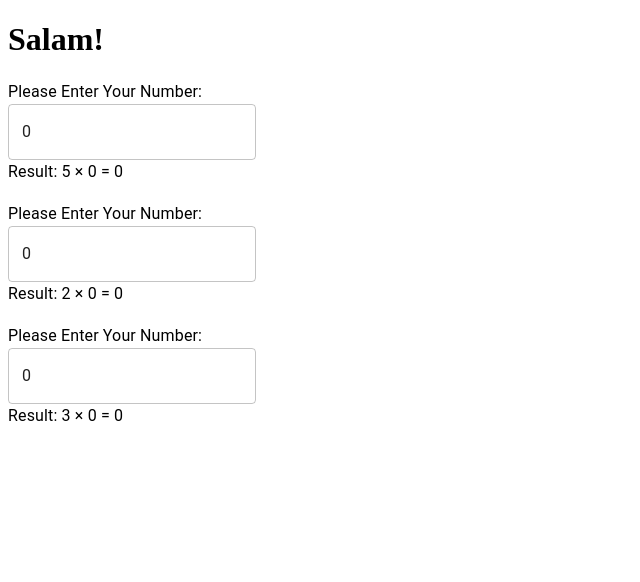
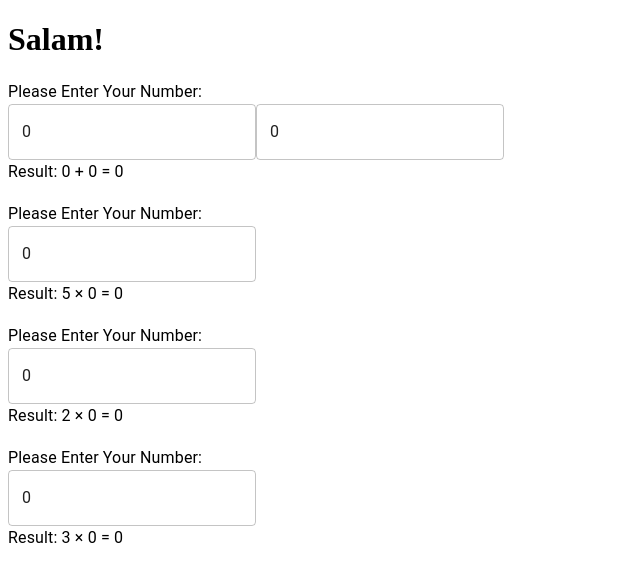
Before and after one commit to AmooHashem/az-narm-1, a React (Create React App) app: page / in a window 1280 px wide. Shown: the top 582 px of the page, without its empty margins (0-640 px from the left). Built offline with nearby package versions, Linux system fonts and the light colour scheme.

Commit message:
feat : add sum feature

```diff
--- a/src/App.js
+++ b/src/App.js
@@ -5,10 +5,17 @@ function App() {
   const [firstNumber, setFirstNumber] = useState(0);
   const [secondNumber, setSecondNumber] = useState(0);
   const [thirdNumber, setThirdNumber] = useState(0);
+  const [forthNumber, setForthNumber] = useState(0);
+  const [fifthNumber, setFifthNumber] = useState(0);
 
   return (
     <>
       <h1>Salam!</h1>
+      <Typography>Please Enter Your Number:</Typography>
+      <TextField variant='outlined' value={forthNumber} onChange={(e) => setForthNumber(e.target.value)} />
+      <TextField variant='outlined' value={fifthNumber} onChange={(e) => setFifthNumber(e.target.value)} />
+      <Typography>{`Result: ${forthNumber} + ${fifthNumber} = ${forthNumber + fifthNumber}`}</Typography>
+      <br />
       <Typography>Please Enter Your Number:</Typography>
       <TextField variant='outlined' value={thirdNumber} onChange={(e) => setThirdNumber(e.target.value)} />
       <Typography>{`Result: 5 × ${thirdNumber} = ${5 * thirdNumber}`}</Typography>
```
